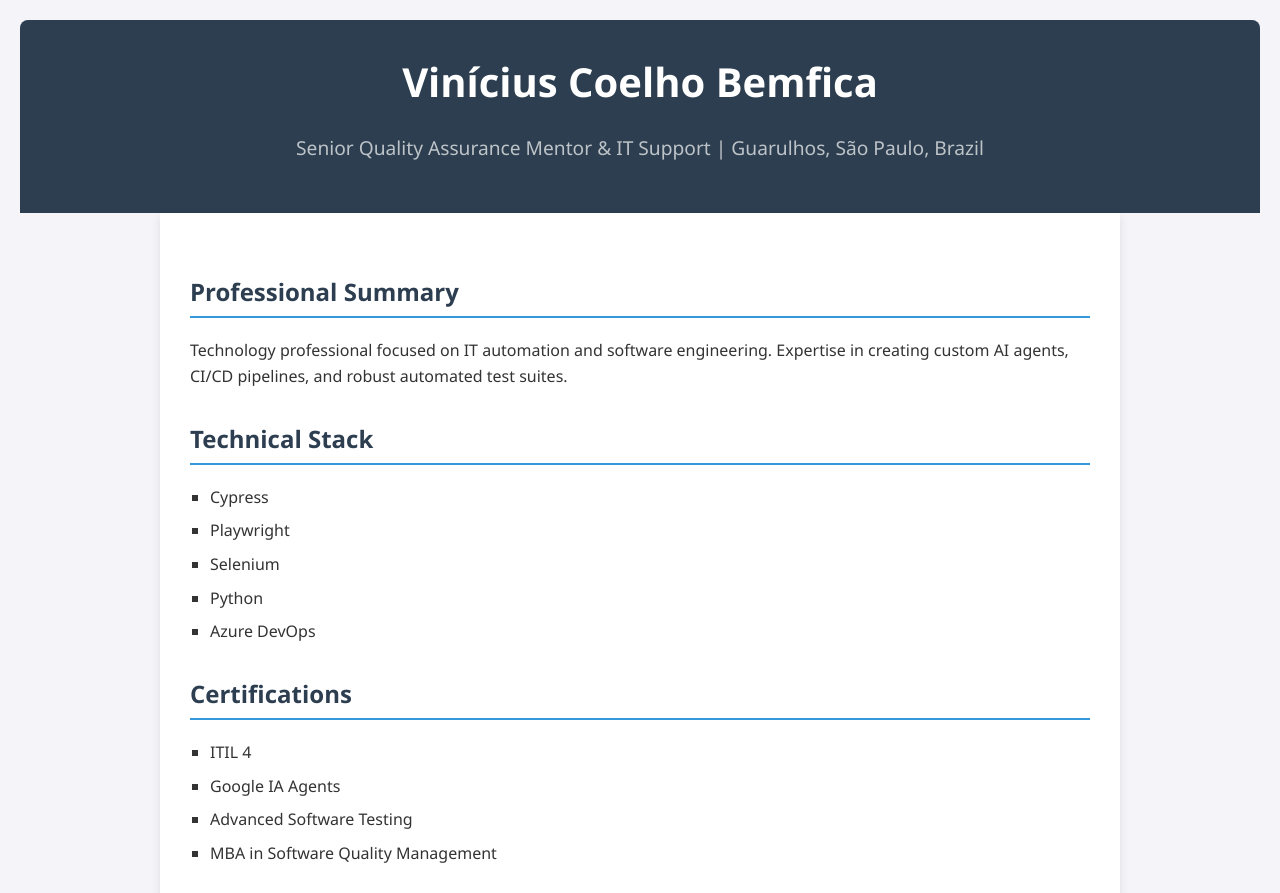
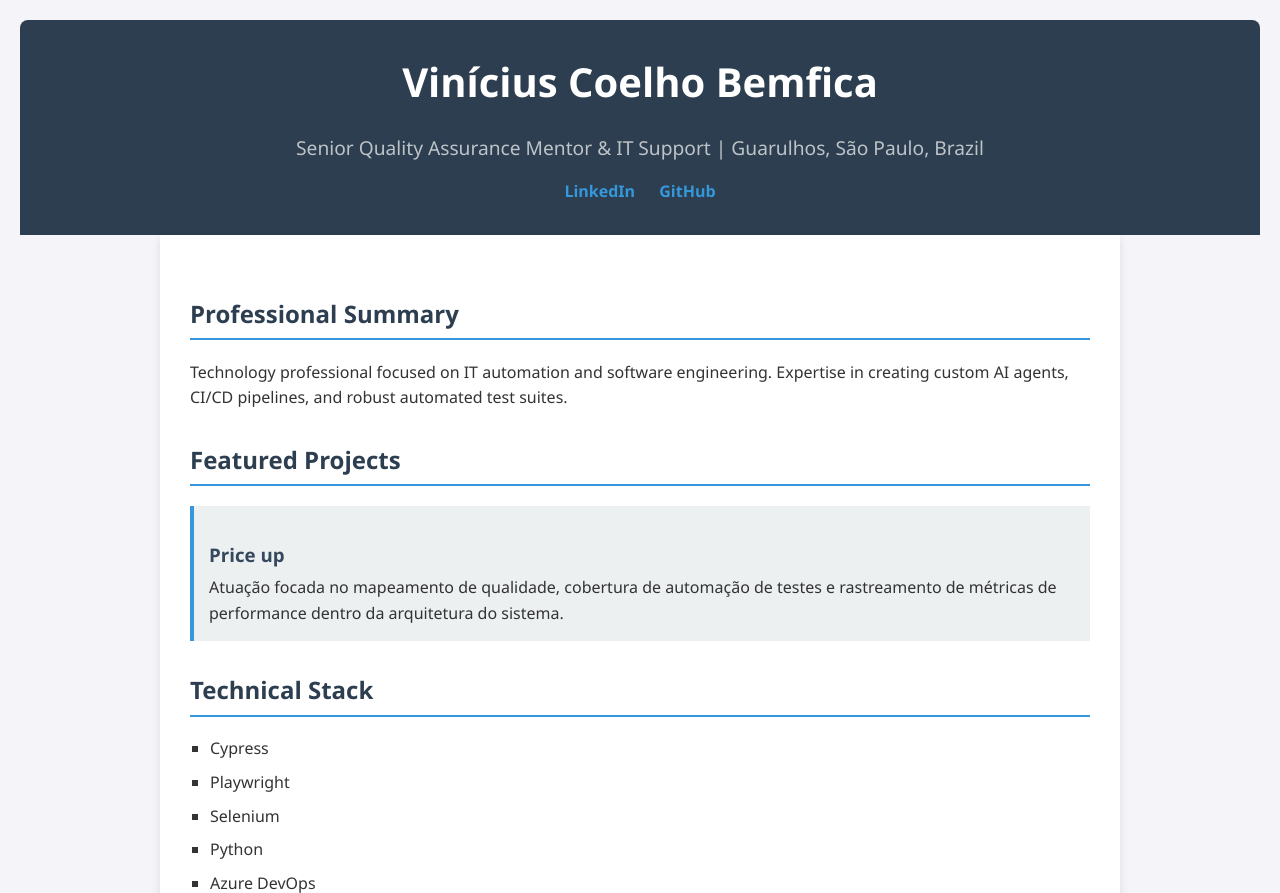
Before and after one commit to coelhovinicius/portfolio-qa, a FastAPI app: page / in a window 1280 px wide. Shown: the top 893 px of the page. Run offline with FastAPI, Linux system fonts and the light colour scheme.

Commit message:
feat: add price up project metrics and social links with e2e coverage

```diff
--- a/infrastructure/repositories.py
+++ b/infrastructure/repositories.py
@@ -7,11 +7,22 @@ class LocalPortfolioRepository(IPortfolioRepository):
 
     def get_profile_data(self) -> dict:
         # Por que: Retorno estruturado em dicionário simulando um DTO (Data Transfer Object).
+        # A inclusão do nó 'projects' e 'social_links' expande a carga de dados sem quebrar o contrato da interface.
         return {
             "name": "Vinícius Coelho Bemfica",
             "role": "Senior Quality Assurance Mentor & IT Support",
             "location": "Guarulhos, São Paulo, Brazil",
+            "social_links": {
+                "LinkedIn": "https://linkedin.com/br/coelhovinicius",
+                "GitHub": "https://github.com/coelhovinicius"
+            },
             "summary": "Technology professional focused on IT automation and software engineering. Expertise in creating custom AI agents, CI/CD pipelines, and robust automated test suites.",
+            "projects": [
+                {
+                    "name": "Price up",
+                    "description": "Atuação focada no mapeamento de qualidade, cobertura de automação de testes e rastreamento de métricas de performance dentro da arquitetura do sistema."
+                }
+            ],
             "tech_stack": [
                 "Cypress", "Playwright", "Selenium", "Python", "Azure DevOps"
             ],
--- a/templates/index.html
+++ b/templates/index.html
@@ -4,24 +4,34 @@
     <meta charset="UTF-8">
     <meta name="viewport" content="width=device-width, initial-scale=1.0">
     <title>{{ profile.name }} - Portfolio</title>
-    <!-- Por que: Estilização inline adotada temporariamente para manter a entrega contida e garantir a componentização isolada sem dependência de assets estáticos externos nesta etapa de infraestrutura. -->
+    <!-- Por que: Estilização inline estendida para suportar a nova âncora de links sociais e a seção de projetos. -->
     <style>
         body { font-family: "Segoe UI", Tahoma, Geneva, Verdana, sans-serif; line-height: 1.6; margin: 0; padding: 20px; background-color: #f4f4f9; color: #333; }
         header { background: #2c3e50; color: #fff; padding: 30px 0; text-align: center; border-radius: 8px 8px 0 0; }
         h1 { margin: 0; font-size: 2.5em; }
-        .subtitle { font-size: 1.2em; color: #bdc3c7; }
+        .subtitle { font-size: 1.2em; color: #bdc3c7; margin-bottom: 15px; }
+        .social-links a { color: #3498db; text-decoration: none; margin: 0 10px; font-weight: bold; }
+        .social-links a:hover { text-decoration: underline; color: #2980b9; }
         .container { max-width: 900px; margin: 0 auto; background: #fff; padding: 30px; border-radius: 0 0 8px 8px; box-shadow: 0 4px 10px rgba(0,0,0,0.1); }
         h2 { color: #2c3e50; border-bottom: 2px solid #3498db; padding-bottom: 5px; margin-top: 30px; }
+        h3 { color: #34495e; margin-bottom: 5px; }
         ul { list-style-type: square; padding-left: 20px; }
         li { margin-bottom: 8px; }
+        .project-card { background: #ecf0f1; padding: 15px; border-left: 4px solid #3498db; margin-bottom: 15px; }
+        .project-card p { margin: 0; }
     </style>
 </head>
 <body>
     <header>
-        <!-- Por que: Utilização das tags de interpolação Jinja2 para realizar o Server-Side Rendering (SSR).
-             Isso injeta os dados de forma estrita baseada no DTO gerado pelo repositório em Python, isolando lógica de dados da UI. -->
+        <!-- Por que: Utilização das tags de interpolação Jinja2 para realizar o Server-Side Rendering (SSR). -->
         <h1>{{ profile.name }}</h1>
         <p class="subtitle">{{ profile.role }} | {{ profile.location }}</p>
+        <div class="social-links" id="social-links">
+            <!-- Por que: Iteração sobre dicionário no Jinja2 para gerar as tags de âncora (a href) dinamicamente. -->
+            {% for platform, url in profile.social_links.items() %}
+                <a href="{{ url }}" target="_blank" rel="noopener noreferrer">{{ platform }}</a>
+            {% endfor %}
+        </div>
     </header>
 
     <div class="container">
@@ -30,11 +40,20 @@
             <p>{{ profile.summary }}</p>
         </section>
 
+        <section id="projects">
+            <h2>Featured Projects</h2>
+            <!-- Por que: Estrutura de repetição encapsulando blocos de interface para cada projeto mapeado no DTO. -->
+            {% for project in profile.projects %}
+                <div class="project-card">
+                    <h3>{{ project.name }}</h3>
+                    <p>{{ project.description }}</p>
+                </div>
+            {% endfor %}
+        </section>
+
         <section id="tech-stack">
             <h2>Technical Stack</h2>
             <ul>
-                <!-- Por que: Estrutura de repetição nativa do Jinja2.
-                     Aplica o princípio DRY na camada de visualização iterando sobre a lista dinâmica, eliminando a criação manual de elementos HTML repetitivos. -->
                 {% for tech in profile.tech_stack %}
                     <li>{{ tech }}</li>
                 {% endfor %}
```
Also changed, not shown: e2e/pages/portfolio_page.py (+25 -4 lines), e2e/tests/test_portfolio_e2e.py (+24 -11 lines).
